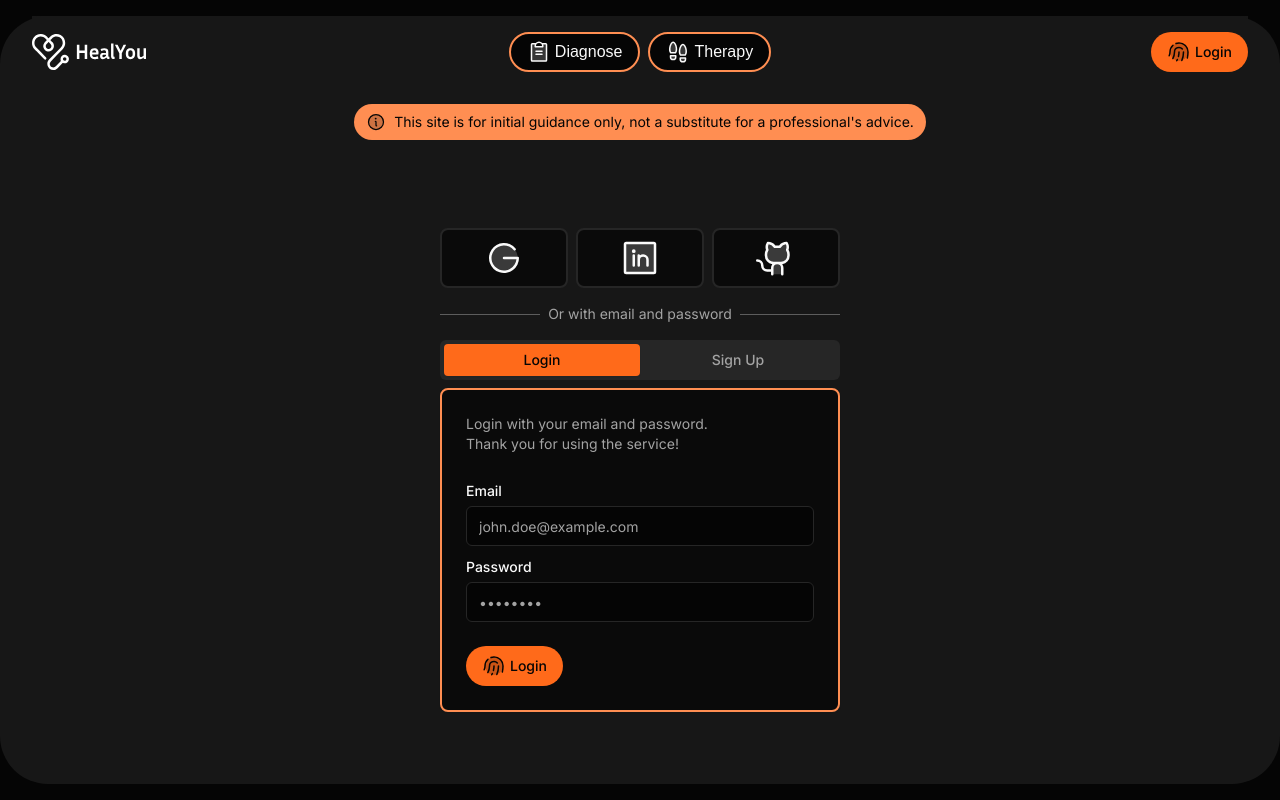
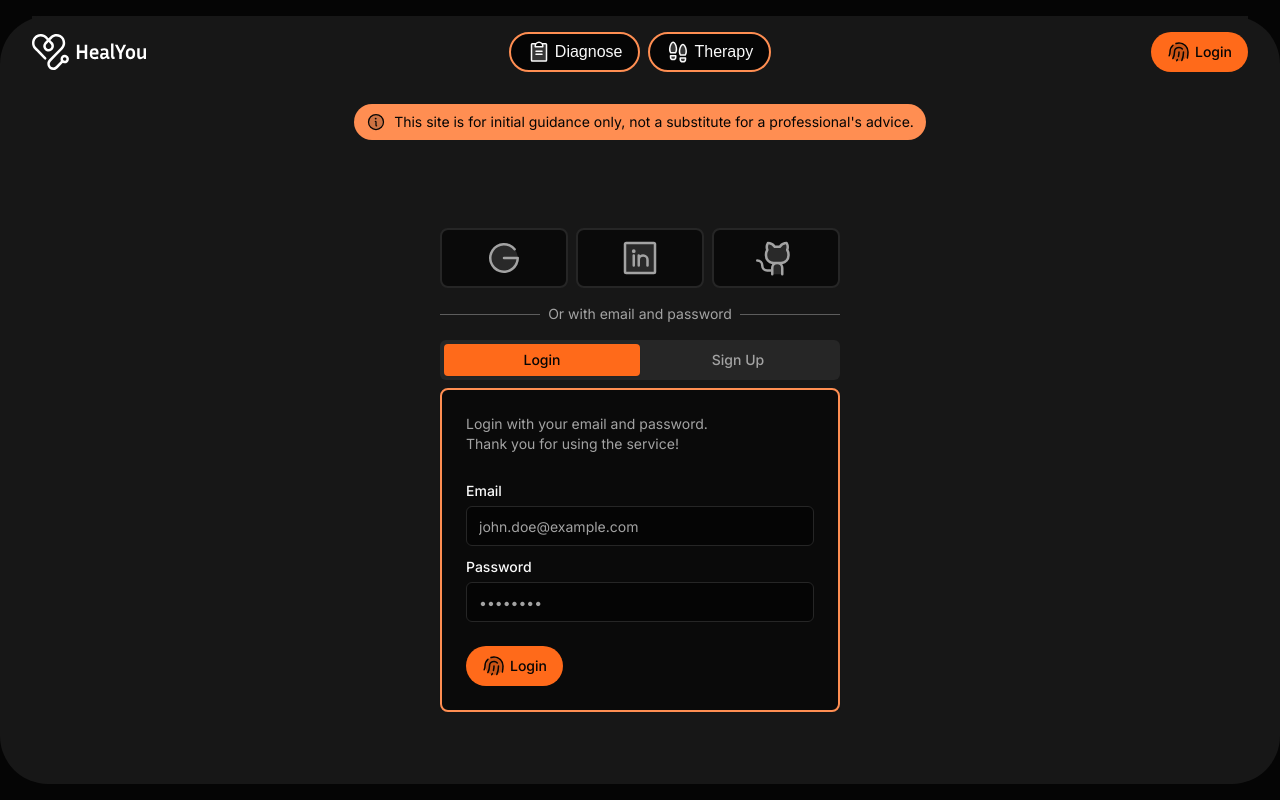
Before and after one commit to mightyeagle329/healyou, a Next.js app: page /login in a window 1280 px wide. Built offline with nearby package versions, Linux system fonts and the light colour scheme; no server answers; a web font is replaced by a local one.

Commit message:
style: update social login button

```diff
--- a/components/SocialLoginButton.tsx
+++ b/components/SocialLoginButton.tsx
@@ -13,7 +13,7 @@ export default function SocialLoginButton({
     <button
       {...props}
       formAction={formAction}
-      className="flex grow justify-center rounded-lg border-2 border-muted bg-neutral-950 p-2 hover:border-primary hover:bg-neutral-900"
+      className="flex grow justify-center rounded-lg border-2 border-muted bg-neutral-950 p-2 text-muted-foreground hover:border-primary hover:bg-neutral-900 hover:text-foreground"
     >
       {icon}
     </button>
```
